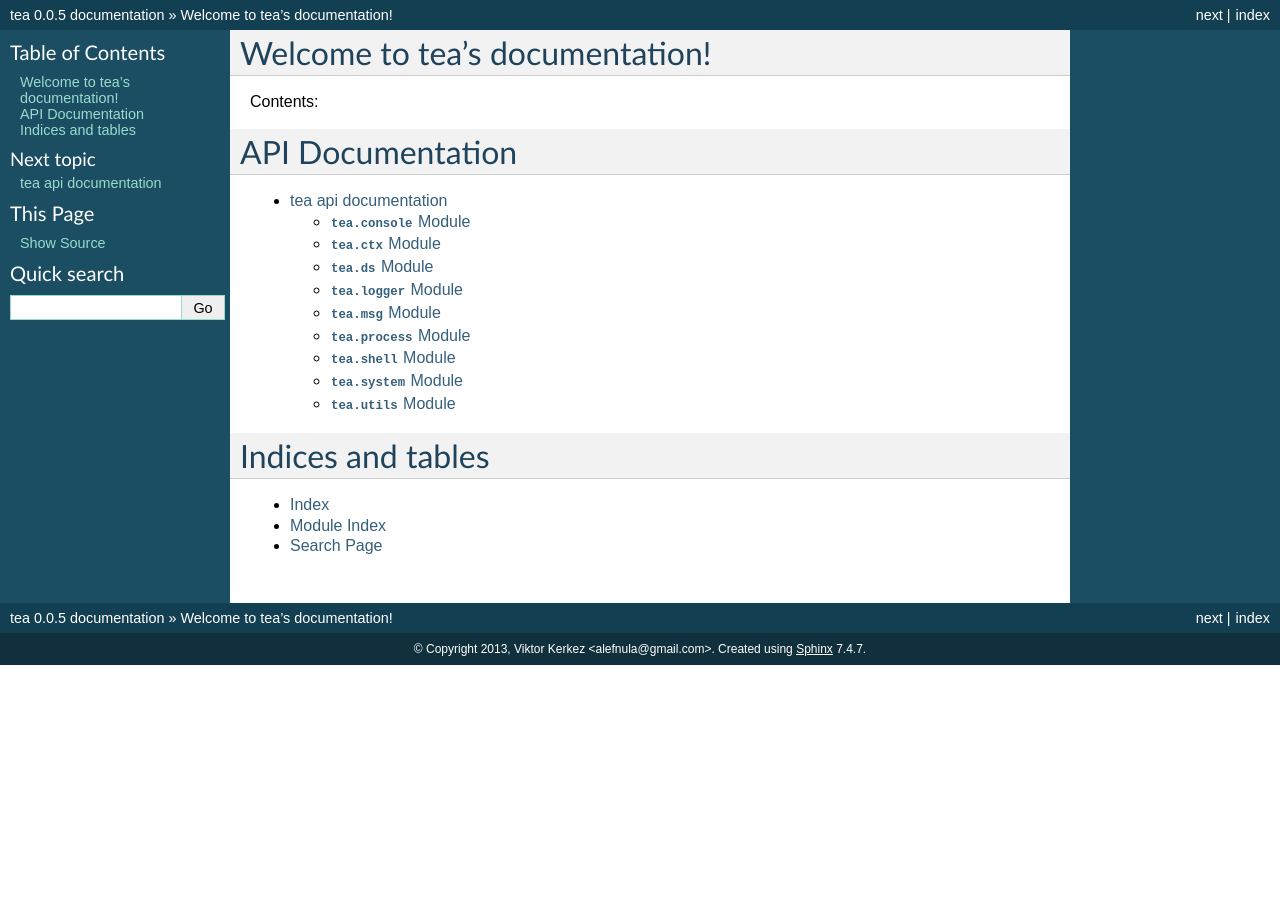
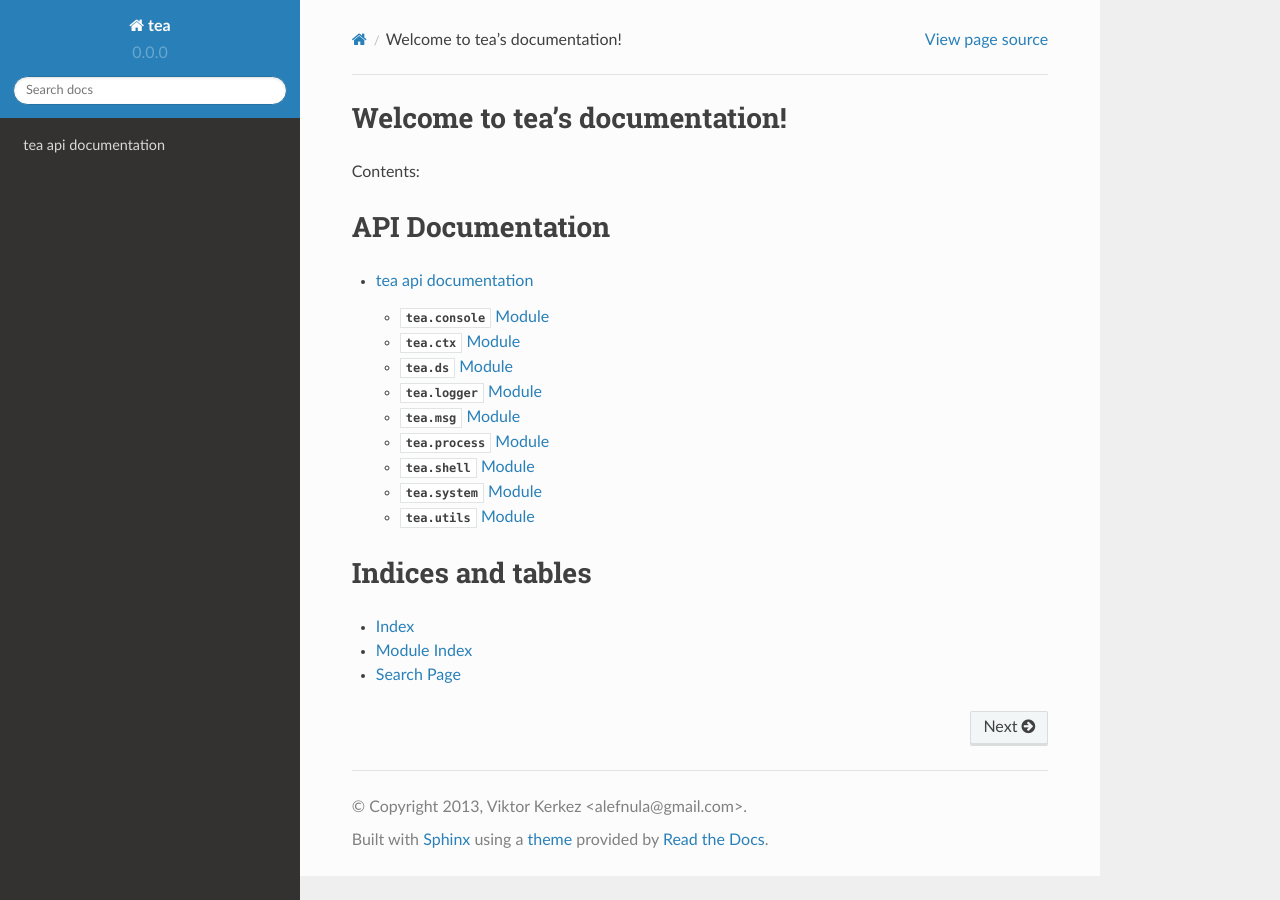
Before and after one commit to alefnula/tea, a Sphinx documentation site: the page built from docs/index.rst, in a window 1280 px wide. Built offline with Sphinx 7.4.7 and the Read the Docs theme 2.0.0, drawn with Linux system fonts in a browser that asks for light colours; some of the changed lines change nothing that is shown.

Commit message:
DOC: Sphinx configuration enhancement

```diff
--- a/docs/conf.py
+++ b/docs/conf.py
@@ -1,9 +1,11 @@
+#!/usr/bin/env python3
 # -*- coding: utf-8 -*-
 #
-# tea documentation build configuration file, created by
-# sphinx-quickstart on Sat Jul 27 18:25:34 2013.
+# sbgdbix documentation build configuration file, created by
+# sphinx-quickstart on Fri Mar 10 18:39:32 2017.
 #
-# This file is execfile()d with the current directory set to its containing dir.
+# This file is execfile()d with the current directory set to its
+# containing dir.
 #
 # Note that not all possible configuration values are present in this
 # autogenerated file.
@@ -11,207 +13,135 @@
 # All configuration values have a default; values that are commented out
 # serve to show the default.
 
-import os
-import sys
-
-sys.path.insert(0, os.path.abspath('..'))
-
 # If extensions (or modules to document with autodoc) are in another directory,
 # add these directories to sys.path here. If the directory is relative to the
 # documentation root, use os.path.abspath to make it absolute, like shown here.
-#sys.path.insert(0, os.path.abspath('.'))
+#
+import os
+import sys
+import sphinx_rtd_theme
 
-# -- General configuration -----------------------------------------------------
+# Add project root to pythonpath
+sys.path.insert(0, os.path.dirname(os.path.dirname(__file__)))
+
+
+# -- General configuration ------------------------------------------------
 
 # If your documentation needs a minimal Sphinx version, state it here.
-#needs_sphinx = '1.0'
+#
+# needs_sphinx = '1.0'
 
-# Add any Sphinx extension module names here, as strings. They can be extensions
-# coming with Sphinx (named 'sphinx.ext.*') or your custom ones.
-extensions = ['sphinx.ext.autodoc', 'sphinx.ext.intersphinx', 'sphinx.ext.todo']
+# Add any Sphinx extension module names here, as strings. They can be
+# extensions coming with Sphinx (named 'sphinx.ext.*') or your custom
+# ones.
+extensions = [
+    'sphinx.ext.autodoc',
+    'sphinx.ext.mathjax',
+    'sphinx.ext.viewcode',
+]
 
 # Add any paths that contain templates here, relative to this directory.
 templates_path = ['_templates']
 
-# The suffix of source filenames.
+# The suffix(es) of source filenames.
+# You can specify multiple suffix as a list of string:
+#
+# source_suffix = ['.rst', '.md']
 source_suffix = '.rst'
-
-# The encoding of source files.
-#source_encoding = 'utf-8-sig'
 
 # The master toctree document.
 master_doc = 'index'
 
 # General information about the project.
-project = u'tea'
-copyright = u'2013, Viktor Kerkez <alefnula@gmail.com>'
+project = 'tea'
+copyright = '2013, Viktor Kerkez <alefnula@gmail.com>'
+author = 'Viktor Kerkez <alefnula@gmail.com>'
 
 # The version info for the project you're documenting, acts as replacement for
 # |version| and |release|, also used in various other places throughout the
 # built documents.
 #
 # The short X.Y version.
-version = '0.0.5'
+version = os.environ.get('TRAVIS_TAG', '0.0.0')
 # The full version, including alpha/beta/rc tags.
-release = '0.0.5'
+release = os.environ.get('TRAVIS_TAG', '0.0.0')
+
 
 # The language for content autogenerated by Sphinx. Refer to documentation
 # for a list of supported languages.
-#language = None
-
-# There are two options for replacing |today|: either, you set today to some
-# non-false value, then it is used:
-#today = ''
-# Else, today_fmt is used as the format for a strftime call.
-#today_fmt = '%B %d, %Y'
+#
+# This is also used if you do content translation via gettext catalogs.
+# Usually you set "language" from the command line for these cases.
+language = None
 
 # List of patterns, relative to source directory, that match files and
 # directories to ignore when looking for source files.
-exclude_patterns = ['_build']
-
-# The reST default role (used for this markup: `text`) to use for all documents.
-#default_role = None
-
-# If true, '()' will be appended to :func: etc. cross-reference text.
-#add_function_parentheses = True
-
-# If true, the current module name will be prepended to all description
-# unit titles (such as .. function::).
-#add_module_names = True
-
-# If true, sectionauthor and moduleauthor directives will be shown in the
-# output. They are ignored by default.
-#show_authors = False
+# This patterns also effect to html_static_path and html_extra_path
+exclude_patterns = ['_build', 'Thumbs.db', '.DS_Store']
 
 # The name of the Pygments (syntax highlighting) style to use.
 pygments_style = 'sphinx'
 
-# A list of ignored prefixes for module index sorting.
-#modindex_common_prefix = []
+# If true, `todo` and `todoList` produce output, else they produce nothing.
+todo_include_todos = False
 
 
-# -- Options for HTML output ---------------------------------------------------
+# -- Options for HTML output ----------------------------------------------
 
 # The theme to use for HTML and HTML Help pages.  See the documentation for
 # a list of builtin themes.
-html_theme = 'default'
+#
+html_theme = 'sphinx_rtd_theme'
+html_theme_path = [sphinx_rtd_theme.get_html_theme_path()]
 
 # Theme options are theme-specific and customize the look and feel of a theme
 # further.  For a list of options available for each theme, see the
 # documentation.
-#html_theme_options = {}
-
-# Add any paths that contain custom themes here, relative to this directory.
-#html_theme_path = []
-
-# The name for this set of Sphinx documents.  If None, it defaults to
-# "<project> v<release> documentation".
-#html_title = None
-
-# A shorter title for the navigation bar.  Default is the same as html_title.
-#html_short_title = None
-
-# The name of an image file (relative to this directory) to place at the top
-# of the sidebar.
-#html_logo = None
-
-# The name of an image file (within the static path) to use as favicon of the
-# docs.  This file should be a Windows icon file (.ico) being 16x16 or 32x32
-# pixels large.
-#html_favicon = None
+#
+# html_theme_options = {}
 
 # Add any paths that contain custom static files (such as style sheets) here,
 # relative to this directory. They are copied after the builtin static files,
 # so a file named "default.css" will overwrite the builtin "default.css".
 html_static_path = ['_static']
 
-# If not '', a 'Last updated on:' timestamp is inserted at every page bottom,
-# using the given strftime format.
-#html_last_updated_fmt = '%b %d, %Y'
 
-# If true, SmartyPants will be used to convert quotes and dashes to
-# typographically correct entities.
-#html_use_smartypants = True
-
-# Custom sidebar templates, maps document names to template names.
-#html_sidebars = {}
-
-# Additional templates that should be rendered to pages, maps page names to
-# template names.
-#html_additional_pages = {}
-
-# If false, no module index is generated.
-#html_domain_indices = True
-
-# If false, no index is generated.
-#html_use_index = True
-
-# If true, the index is split into individual pages for each letter.
-#html_split_index = False
-
-# If true, links to the reST sources are added to the pages.
-#html_show_sourcelink = True
-
-# If true, "Created using Sphinx" is shown in the HTML footer. Default is True.
-#html_show_sphinx = True
-
-# If true, "(C) Copyright ..." is shown in the HTML footer. Default is True.
-#html_show_copyright = True
-
-# If true, an OpenSearch description file will be output, and all pages will
-# contain a <link> tag referring to it.  The value of this option must be the
-# base URL from which the finished HTML is served.
-#html_use_opensearch = ''
-
-# This is the file name suffix for HTML files (e.g. ".xhtml").
-#html_file_suffix = None
+# -- Options for HTMLHelp output ------------------------------------------
 
 # Output file base name for HTML help builder.
 htmlhelp_basename = 'tea'
 
 
-# -- Options for LaTeX output --------------------------------------------------
+# -- Options for LaTeX output ---------------------------------------------
 
 latex_elements = {
-# The paper size ('letterpaper' or 'a4paper').
-#'papersize': 'letterpaper',
+    # The paper size ('letterpaper' or 'a4paper').
+    #
+    # 'papersize': 'letterpaper',
 
-# The font size ('10pt', '11pt' or '12pt').
-#'pointsize': '10pt',
+    # The font size ('10pt', '11pt' or '12pt').
+    #
+    # 'pointsize': '10pt',
 
-# Additional stuff for the LaTeX preamble.
-#'preamble': '',
+    # Additional stuff for the LaTeX preamble.
+    #
+    # 'preamble': '',
+
+    # Latex figure (float) alignment
+    #
+    # 'figure_align': 'htbp',
 }
 
 # Grouping the document tree into LaTeX files. List of tuples
-# (source start file, target name, title, author, documentclass [howto/manual]).
+# (source start file, target name, title,
+#  author, documentclass [howto, manual, or own class]).
 latex_documents = [
   ('index', 'tea.tex', u'tea Documentation',
    u'Viktor Kerkez \\textless{}alefnula@gmail.com\\textgreater{}', 'manual'),
 ]
 
-# The name of an image file (relative to this directory) to place at the top of
-# the title page.
-#latex_logo = None
 
-# For "manual" documents, if this is true, then toplevel headings are parts,
-# not chapters.
-#latex_use_parts = False
-
-# If true, show page references after internal links.
-#latex_show_pagerefs = False
-
-# If true, show URL addresses after external links.
-#latex_show_urls = False
-
-# Documents to append as an appendix to all manuals.
-#latex_appendices = []
-
-# If false, no module index is generated.
-#latex_domain_indices = True
-
-
-# -- Options for manual page output --------------------------------------------
+# -- Options for manual page output ---------------------------------------
 
 # One entry per manual page. List of tuples
 # (source start file, name, description, authors, manual section).
@@ -220,11 +150,8 @@ man_pages = [
      [u'Viktor Kerkez <alefnula@gmail.com>'], 1)
 ]
 
-# If true, show URL addresses after external links.
-#man_show_urls = False
 
-
-# -- Options for Texinfo output ------------------------------------------------
+# -- Options for Texinfo output -------------------------------------------
 
 # Grouping the document tree into Texinfo files. List of tuples
 # (source start file, target name, title, author,
@@ -235,15 +162,6 @@ texinfo_documents = [
    'Miscellaneous'),
 ]
 
-# Documents to append as an appendix to all manuals.
-#texinfo_appendices = []
-
-# If false, no module index is generated.
-#texinfo_domain_indices = True
-
-# How to display URL addresses: 'footnote', 'no', or 'inline'.
-#texinfo_show_urls = 'footnote'
-
 
 # Example configuration for intersphinx: refer to the Python standard library.
 intersphinx_mapping = {'http://docs.python.org/': None}
```
